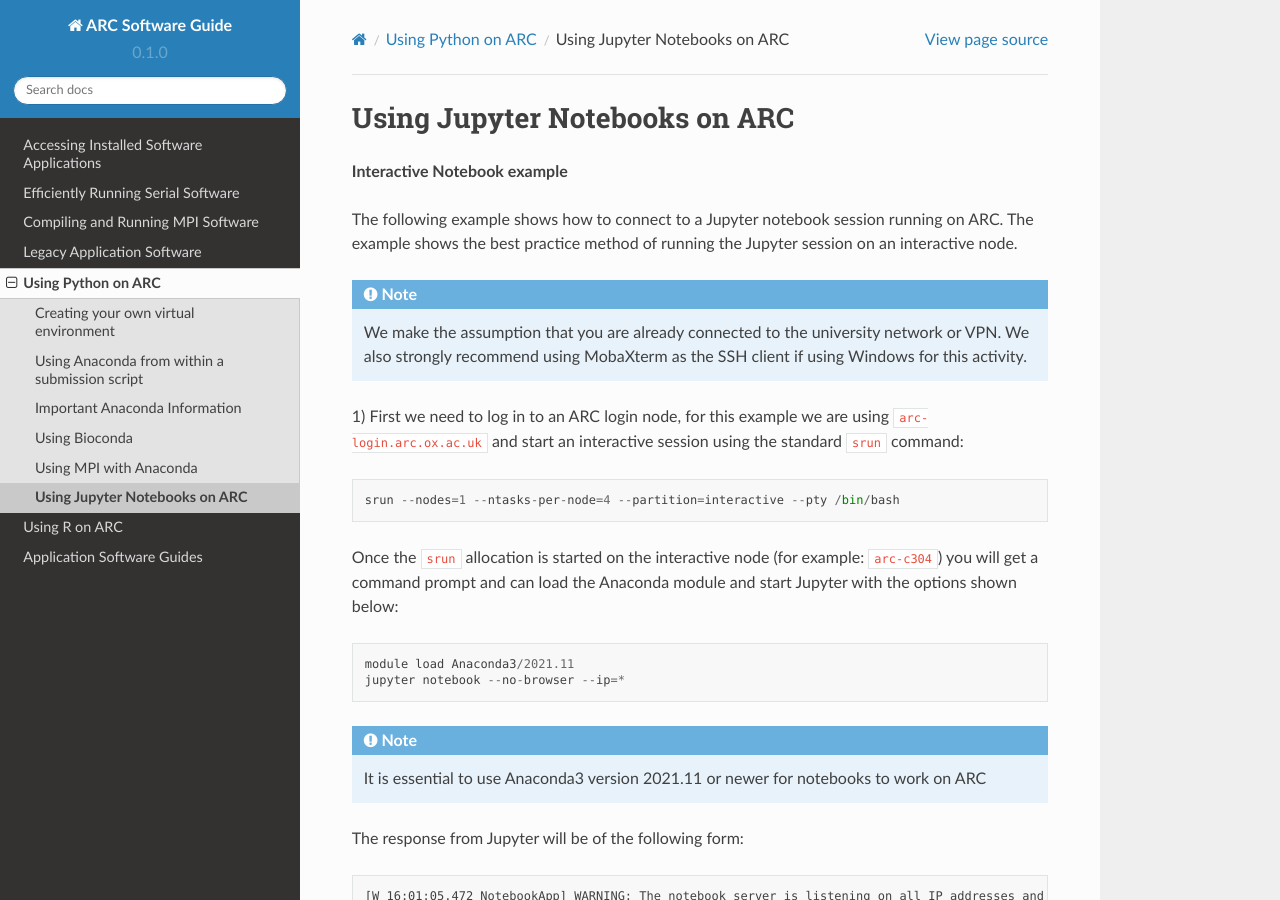
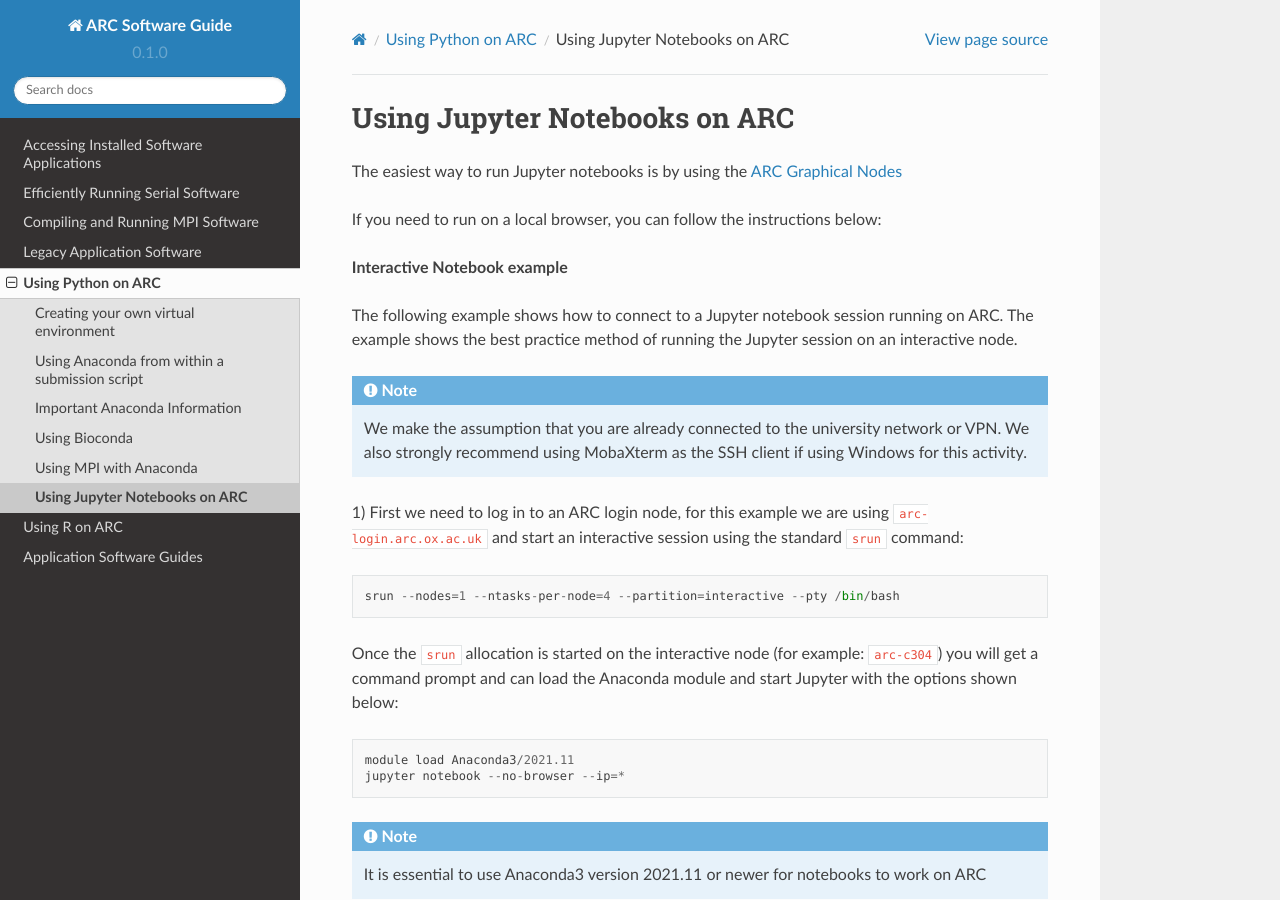
Before and after one commit to oxford-arc/arc-software-guide, a Sphinx documentation site: the page built from docs/source/python/arc_jupyter.rst, in a window 1280 px wide and 900 px high. Built offline with Sphinx 7.4.7 and the Read the Docs theme 2.0.0, drawn with Linux system fonts in a browser that asks for light colours.

Commit message:
Update arc_jupyter.rst

```diff
--- a/docs/source/python/arc_jupyter.rst
+++ b/docs/source/python/arc_jupyter.rst
@@ -1,5 +1,9 @@
 Using Jupyter Notebooks on ARC
 ------------------------------
+
+The easiest way to run Jupyter notebooks is by using the `ARC Graphical Nodes <https://arc-user-guide.readthedocs.io/en/latest/connecting-to-arc.html#connecting-using-arc-graphical-nodes>`_
+
+If you need to run on a local browser, you can follow the instructions below:
 
 **Interactive Notebook example**
 
```
